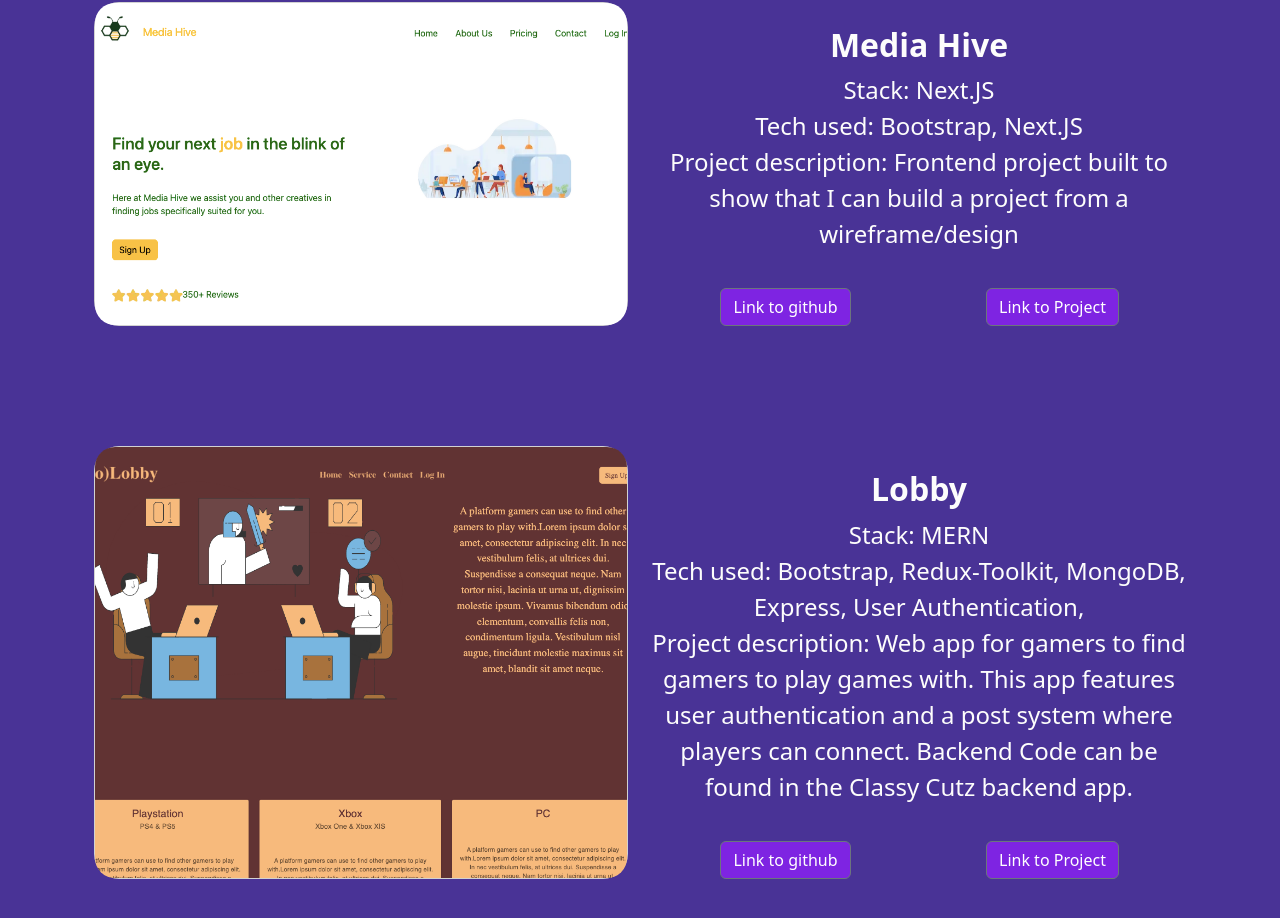
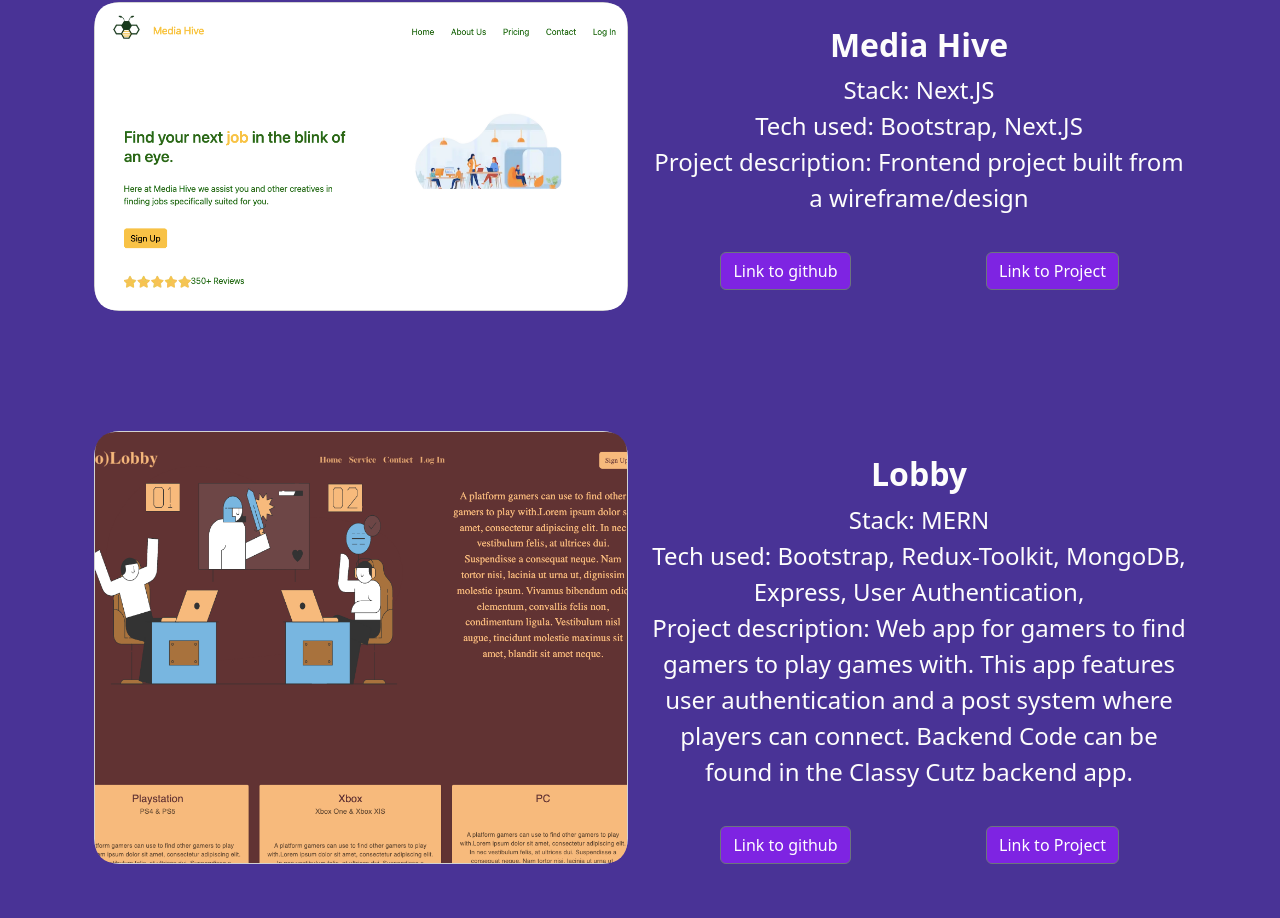
Before and after one commit to chaunceyplum/Portfolio-2.0, a React (Create React App) app: page / in a window 1280 px wide. Shown: the part 2322-3240 px from the top of the page. Built offline with nearby package versions, Linux system fonts and the light colour scheme.

Commit message:
removed crypto project

```diff
--- a/src/components/ProjectList.js
+++ b/src/components/ProjectList.js
@@ -10,8 +10,7 @@ const ProjectList = [
     name: 'Media Hive',
     stack: 'Next.JS',
     technologies: 'Bootstrap, Next.JS  ',
-    description:
-      'Frontend project built to show that I can build a project from a wireframe/design',
+    description: 'Frontend project built from a wireframe/design',
     githubLink: 'https://github.com/chaunceyplum/Portfolio-2.0',
     projectLink: 'https://mediahive.netlify.app/',
     image: mediaHive,
```
